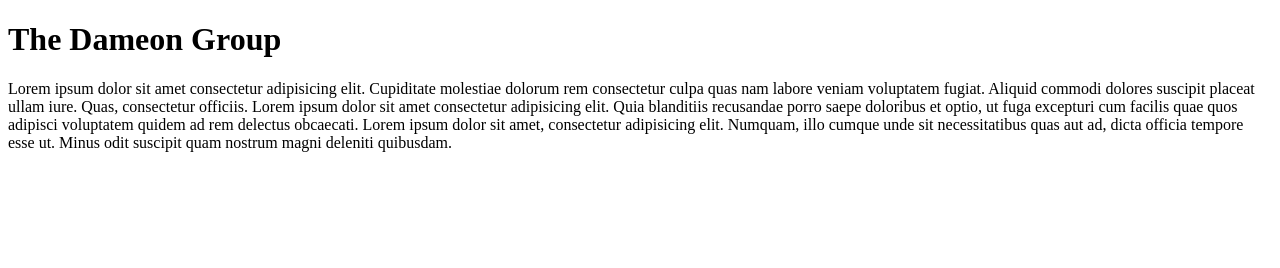
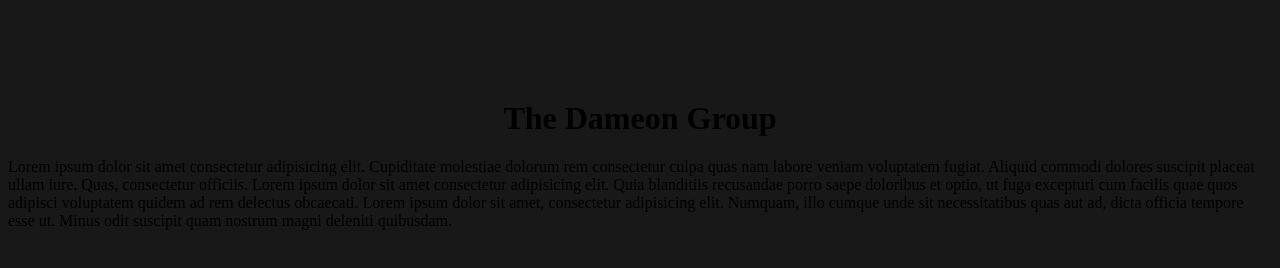
Before and after one commit to TheDameonGroup/TheDameonGroup.github.io, a plain HTML site: page index.html in a window 1280 px wide. Drawn offline with Linux system fonts and the light colour scheme.

Commit message:
Fixed + CSS STYLING

```diff
--- /dev/null
+++ b/index.css
@@ -0,0 +1,11 @@
+body {
+    background-color: rgba(24, 24, 24, 1);
+}
+
+h1, p {
+    display: grid;
+    justify-content: center;
+}
+h1 {
+    margin-top: 100px;
+}
--- a/index.html
+++ b/index.html
@@ -4,8 +4,9 @@
     <meta charset="UTF-8">
     <meta name="viewport" content="width=device-width, initial-scale=1.0">
     <title>The Dameon Group</title>
+    <link rel="stylesheet" href="index.css">
 </head>
-<body background="#242424">
+<body>
     <h1>The Dameon Group</h1>
     <p>Lorem ipsum dolor sit amet consectetur adipisicing elit.
         Cupiditate molestiae dolorum rem consectetur culpa quas nam
```
